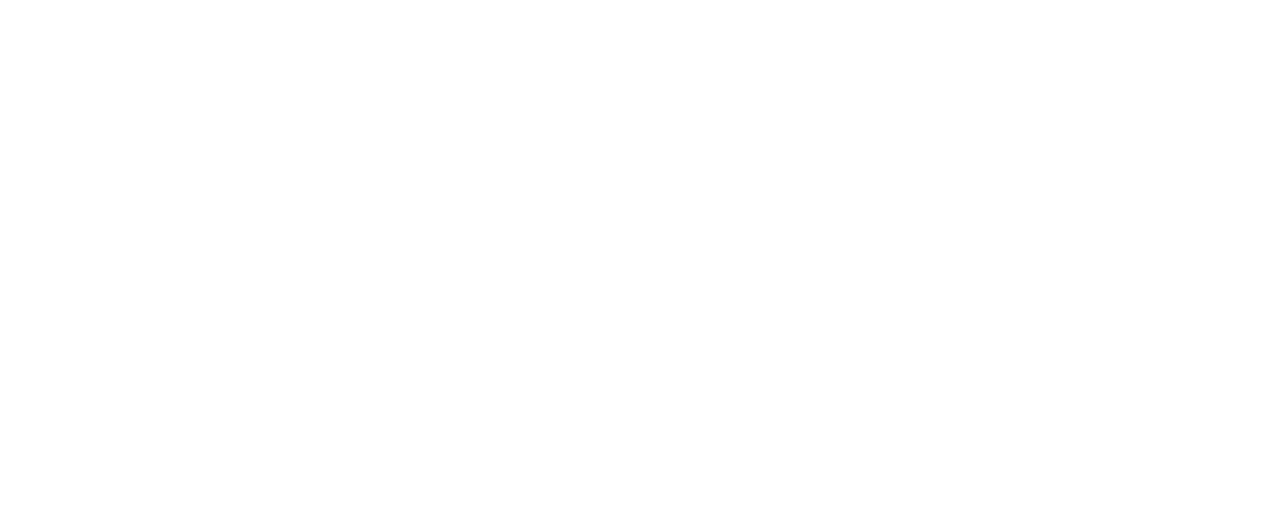
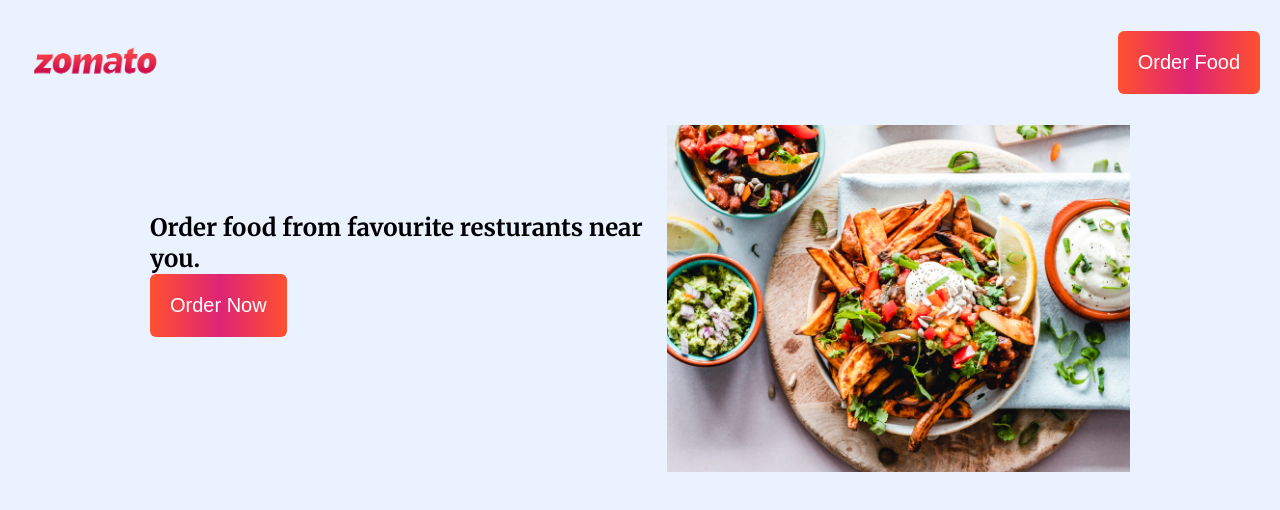
Before and after one commit to Zainaansari/mission-01, a plain HTML site: page index.html in a window 1280 px wide. Drawn offline with Linux system fonts and the light colour scheme.

Commit message:
add navbar and hero

```diff
--- a/index.html
+++ b/index.html
@@ -4,10 +4,38 @@
     <meta charset="UTF-8">
     <meta http-equiv="X-UA-Compatible" content="IE=edge">
     <meta name="viewport" content="width=device-width, initial-scale=1.0">
+    <link rel="preconnect" href="https://fonts.googleapis.com">
+    <link rel="preconnect" href="https://fonts.gstatic.com" crossorigin>
+    <link href="https://fonts.googleapis.com/css2?family=Merriweather:ital,wght@0,300;0,400;0,700;0,900;1,300;1,400;1,700;1,900&display=swap" rel="stylesheet">
     <link rel="stylesheet" href="style.css" />
     <title>Project</title>
 </head>
 <body>
+    <!--Nav Bar-->
+    <header>
+        <nav  class="navbar">
+            <div class="navbar__brand">
+                <img src="./assets/logo.png" alt="Logo" class="navbar__logo" />
+            </div>
+            <div class="navbar__nav__items">
+                <button class="nav__item button__primary">Order Food</button>
+            </div>
+        </nav>
+    </header>
 
+    <main class="container">
+    <!--Hero Section-->
+    <section class="hero__container">
+    <div class="hero__image__container">
+        <img class="hero__image" src="./assets/hero.jpg"  alt="Hero image"/>
+    </div>
+    <div class="hero__description">
+        <h1 class="hero__text">
+            Order food from favourite resturants near you.
+        </h1>
+        <button class="button__primary">Order Now</button>
+    </div>
+    </section>
+    </main>
 </body>
 </html>
--- a/style.css
+++ b/style.css
@@ -0,0 +1,96 @@
+*{
+    margin: 0;
+    padding: 0;
+    box-sizing: border-box;
+}
+
+/* Global */
+body{
+    font-family: 'Merriweather', serif;
+    background-color: #ebf2ff;
+    overflow-x: hidden ;
+}
+
+.button__primary{
+    background-image: linear-gradient(
+        to right,
+        #ff512f 0%,
+        #dd2476 51%,
+        #ff512f 100%
+    );
+
+    color: #fff;
+    padding: 12px;
+    border: none;
+    border-radius: 6px;
+}
+
+.container{
+    width: 100%;
+    margin: 0px auto;
+    padding: 0px 15px;
+}
+
+.navbar{
+    display: flex;
+    justify-content: space-around;
+    align-items: center;
+}
+
+.navbar__brand{
+    width: 100px;
+}
+
+.navbar__logo{
+    width: 100%;
+}
+
+.hero__container{
+    width: 100%;
+
+}
+
+.hero__image__container{
+    width: 100%;
+
+}
+
+.hero__image{
+    width: 100%;
+}
+
+@media (min-width: 768px){
+    .navbar{
+        justify-content: space-between;
+        padding: 10px 20px;
+    }
+    .navbar__brand{
+        width: 150px;
+    }
+    .button__primary{
+        padding: 20px;
+        font-size: 20px;
+    }
+    .hero__container{
+        display: flex;
+        flex-direction: row-reverse;
+       align-items: center;
+       justify-content: space-between;
+       gap: 10px;
+    }
+}
+
+@media (min-width: 1020px){
+    .container{
+        max-width: 1010px;
+    }
+    .hero__image__container{
+        width: 500px;
+        height: 300px;
+    }
+
+}
+
+@media (min-width: 1400px){
+
+}
```
